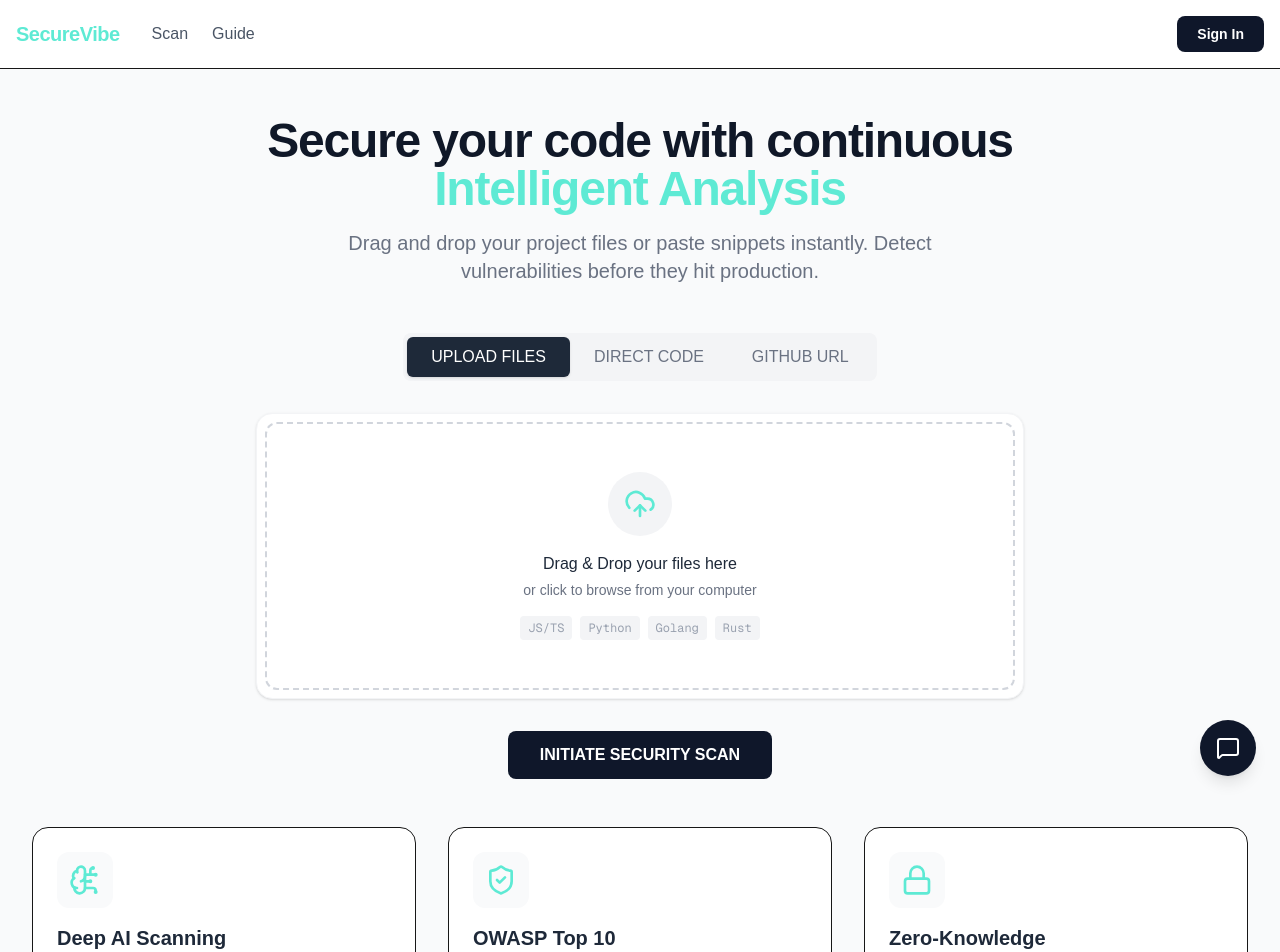
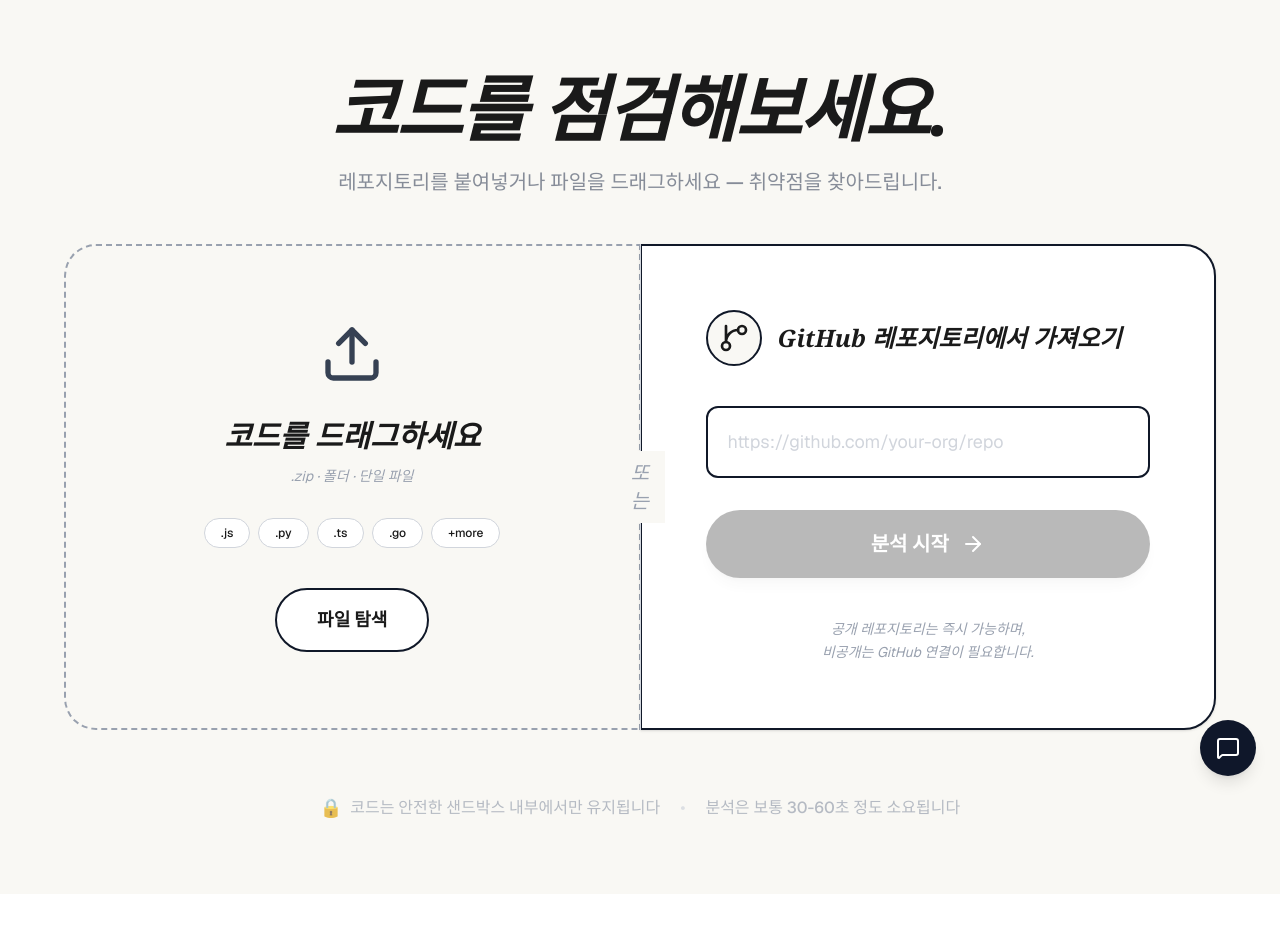
Before and after one commit to dev-somi/secure_vibe_week7, a Next.js app: page / in a window 1280 px wide. Shown: the top 952 px of the page. After the commit the page ends 894 px from the top, so only its background shows below. Built offline with nearby package versions, Linux system fonts and the light colour scheme.

Commit message:
feat: UI 한국어로 수정

```diff
--- a/app/page.tsx
+++ b/app/page.tsx
@@ -1,201 +1,145 @@
 'use client'
 
-import { useState } from 'react'
+import { useState, useRef, DragEvent } from 'react'
 import { useRouter } from 'next/navigation'
-import NavBar from '@/src/presentation/components/layout/NavBar'
-import ScanInputSelector from '@/src/presentation/components/features/ScanInputSelector'
-import FileDropzone from '@/src/presentation/components/features/FileDropzone'
-import CodeEditorInput from '@/src/presentation/components/features/CodeEditorInput'
-import GithubInput from '@/src/presentation/components/features/GithubInput'
-import SecurityInfoCard from '@/src/presentation/components/features/SecurityInfoCard'
-import { ScanMode } from '@/src/domain/entities/ScanType'
-import { SecurityFeature } from '@/src/domain/entities/SecurityFeature'
-
-const SECURITY_FEATURES: SecurityFeature[] = [
-  {
-    id: 'ai-scan',
-    title: 'Deep AI Scanning',
-    description: 'Advanced AI analysis to detect zero-day vulnerabilities and complex logic flaws that traditional scanners miss.',
-    iconType: 'ai'
-  },
-  {
-    id: 'owasp',
-    title: 'OWASP Top 10',
-    description: 'Complete coverage of OWASP top 10 security risks including Injection, Broken Authentication, and XSS.',
-    iconType: 'shield'
-  },
-  {
-    id: 'zk',
-    title: 'Zero-Knowledge',
-    description: 'Your code never leaves your browser. All static analysis is performed locally for ultimate privacy.',
-    iconType: 'lock'
-  }
-]
+import { Upload, GitBranch, ArrowRight } from 'lucide-react'
 
 export default function Home() {
-  const [scanMode, setScanMode] = useState<ScanMode>('UPLOAD_FILES')
-  const [selectedFiles, setSelectedFiles] = useState<File[]>([])
-  const [codeContent, setCodeContent] = useState('')
   const [githubUrl, setGithubUrl] = useState('')
-  const [language, setLanguage] = useState('.py')
-  const [errorMsg, setErrorMsg] = useState<string | null>(null)
+  const [isScanning, setIsScanning] = useState(false)
+  const [isDragging, setIsDragging] = useState(false)
+  const router = useRouter()
+  const fileInputRef = useRef<HTMLInputElement>(null)
 
-  const router = useRouter()
+  const handleScan = () => {
+    if (!githubUrl.trim()) return
+    setIsScanning(true)
 
-  // 새로 추가된 상태: 검사 진행 여부와 서버에서 받은 결과를 저장합니다.
-  const [isScanning, setIsScanning] = useState(false)
-  const [scanResults, setScanResults] = useState<any[] | null>(null)
-
-  const handleFilesSelected = (files: File[]) => {
-    setErrorMsg(null)
-    setScanResults(null)
-    setSelectedFiles(files)
-  }
-
-  const handleError = (msg: string) => {
-    setErrorMsg(msg)
-  }
-
-  // Mock Scan function
-  const executeScan = async () => {
-    if (scanMode === 'UPLOAD_FILES' && selectedFiles.length === 0) {
-      setErrorMsg('업로드할 파일을 선택해주세요.')
-      return
-    }
-    if (scanMode === 'DIRECT_CODE' && !codeContent.trim()) {
-      setErrorMsg('검사할 코드를 입력해주세요.')
-      return
-    }
-    if (scanMode === 'GITHUB_URL' && !githubUrl.trim()) {
-      setErrorMsg('GitHub URL을 입력해주세요.')
-      return
-    }
-
-    setIsScanning(true)
-    setErrorMsg(null)
-    setScanResults(null)
-
-    // Simulate network delay for scanning
+    // 분석 진행 시뮬레이션
     setTimeout(() => {
       setIsScanning(false)
-      // Route to dummy data dashboard
-      router.push('/analysis/101')
+      router.push('/analysis/1')
     }, 1500)
   }
 
+  const handleFileDrop = (e: DragEvent<HTMLDivElement>) => {
+    e.preventDefault()
+    setIsDragging(false)
+
+    setIsScanning(true)
+    setTimeout(() => {
+      setIsScanning(false)
+      router.push('/analysis/1')
+    }, 1000)
+  }
+
   return (
-    <div className="min-h-screen bg-gray-50 flex flex-col font-[Arial,Helvetica,sans-serif]">
-      <NavBar />
+    <main className="min-h-screen bg-[#F9F8F4] flex flex-col items-center justify-center p-4 md:p-8 font-sans text-[#1A1A1A]">
 
-      <main className="flex-1 flex flex-col pt-12 max-w-7xl mx-auto w-full px-4 sm:px-6 lg:px-8">
-
-        {/* Header Section */}
+      <div className="max-w-6xl w-full flex flex-col items-center py-10">
+        {/* 헤더 섹션 */}
         <div className="text-center mb-12">
-          <h1 className="text-5xl font-extrabold text-gray-900 tracking-tight mb-4">
-            Secure your code with continuous <br /> <span className="text-obsidian-green">Intelligent Analysis</span>
+          <h1 className="text-4xl md:text-7xl font-bold mb-6 italic tracking-tight leading-none" style={{ fontFamily: 'Georgia, serif' }}>
+            코드를 점검해보세요.
           </h1>
-          <p className="text-xl text-gray-500 max-w-2xl mx-auto">
-            Drag and drop your project files or paste snippets instantly. Detect vulnerabilities before they hit production.
+          <p className="text-gray-500 text-lg md:text-xl font-medium max-w-2xl mx-auto opacity-80">
+            레포지토리를 붙여넣거나 파일을 드래그하세요 — 취약점을 찾아드립니다.
           </p>
         </div>
 
-        {/* Input area */}
-        <div className="max-w-3xl mx-auto w-full mb-8 relative z-10">
-          <ScanInputSelector currentMode={scanMode} onChange={setScanMode} />
+        {/* 메인 인터페이스 카드 섹션 */}
+        <div className="flex flex-col md:flex-row w-full items-stretch justify-center gap-0 mb-16 relative">
 
-          <div className="bg-white rounded-2xl shadow-sm border border-gray-100 p-2">
-            {scanMode === 'UPLOAD_FILES' ? (
-              <FileDropzone onFilesSelected={handleFilesSelected} onError={handleError} />
-            ) : scanMode === 'GITHUB_URL' ? (
-              <div className="p-8 pb-4">
-                <GithubInput
-                  value={githubUrl}
-                  onChange={(val) => { setErrorMsg(null); setGithubUrl(val); }}
-                  onSubmit={executeScan}
-                />
+          {/* 왼쪽: 파일 업로드 영역 */}
+          <div
+            className={`flex-1 border-2 border-dashed border-gray-400 rounded-[2rem] md:rounded-r-none p-10 md:p-16 flex flex-col items-center justify-center transition-all bg-transparent z-10 ${
+              isDragging ? 'bg-white/40 border-gray-900 shadow-xl scale-[1.02]' : ''
+            }`}
+            onDragOver={(e) => { e.preventDefault(); setIsDragging(true); }}
+            onDragLeave={() => setIsDragging(false)}
+            onDrop={handleFileDrop}
+          >
+            <Upload className="w-16 h-16 text-gray-700 mb-8" />
+            <h2 className="text-2xl md:text-3xl font-bold mb-3 italic" style={{ fontFamily: 'Georgia, serif' }}>코드를 드래그하세요</h2>
+            <p className="text-gray-400 text-sm mb-8 italic">.zip · 폴더 · 단일 파일</p>
+
+            <div className="flex flex-wrap gap-2 mb-10 justify-center">
+              {['.js', '.py', '.ts', '.go', '+more'].map(ext => (
+                <span key={ext} className="border border-gray-300 rounded-full px-4 py-1.5 text-xs font-medium bg-white">
+                  {ext}
+                </span>
+              ))}
+            </div>
+
+            <button
+              onClick={() => fileInputRef.current?.click()}
+              className="bg-white border-2 border-gray-900 rounded-full px-10 py-4 font-bold text-lg hover:shadow-[6px_6px_0px_0px_rgba(0,0,0,1)] transition-all active:translate-y-1 active:shadow-none z-20"
+            >
+              파일 탐색
+            </button>
+            <input type="file" ref={fileInputRef} className="hidden" multiple />
+          </div>
+
+          {/* 중앙 구분선 및 '또는' (데스크탑용) */}
+          <div className="hidden md:flex items-center justify-center px-0 relative z-20 mx-[-1px]">
+            <div className="h-full w-[1px] bg-gray-300"></div>
+            <span className="bg-[#F9F8F4] px-4 py-2 text-gray-400 italic font-serif text-xl absolute">
+              또는
+            </span>
+          </div>
+
+          {/* 중앙 '또는' (모바일용) */}
+          <div className="md:hidden flex items-center justify-center py-8 relative w-full overflow-hidden">
+            <div className="h-[1px] w-full bg-gray-300"></div>
+            <span className="bg-[#F9F8F4] px-4 py-1 text-gray-400 italic font-serif text-lg absolute">
+              또는
+            </span>
+          </div>
+
+          {/* 오른쪽: GitHub 입력 영역 */}
+          <div className="flex-1 border-2 border-gray-900 rounded-[2rem] md:rounded-l-none p-10 md:p-16 flex flex-col items-center justify-center bg-white shadow-sm z-10">
+            <div className="flex items-center gap-4 self-start mb-10">
+              <div className="border-2 border-gray-900 rounded-full p-2.5 bg-[#F9F8F4]">
+                <GitBranch className="w-8 h-8" />
               </div>
-            ) : (
-              <>
-                <CodeEditorInput value={codeContent} onChange={(val) => {
-                  setErrorMsg(null)
-                  setScanResults(null)
-                  setCodeContent(val)
-                }} />
-                <select
-                  value={language}
-                  onChange={(e) => setLanguage(e.target.value)}
-                  className="mt-2 ml-2 p-1 text-sm border border-gray-200 rounded-lg bg-gray-50 text-gray-700"
-                >
-                  <option value=".py">Python</option>
-                  <option value=".js">JavaScript</option>
-                  <option value=".java">Java</option>
-                  <option value=".c">C/C++</option>
-                </select>
-              </>
-            )}
-            {errorMsg && <p className="text-red-500 mt-2 text-sm text-center font-medium">{errorMsg}</p>}
-            {scanMode === 'UPLOAD_FILES' && selectedFiles.length > 0 && (
-              <div className="mt-4 flex flex-wrap gap-2 justify-center">
-                {selectedFiles.map(f => (
-                  <span key={f.name} className="px-3 py-1 bg-teal-50 text-teal-800 rounded-full text-xs font-medium border border-teal-200">
-                    {f.name}
-                  </span>
-                ))}
-              </div>
-            )}
+              <span className="text-xl md:text-2xl font-bold italic" style={{ fontFamily: 'Georgia, serif' }}>GitHub 레포지토리에서 가져오기</span>
+            </div>
+
+            <div className="w-full relative mb-8">
+              <input
+                type="text"
+                placeholder="https://github.com/your-org/repo"
+                className="w-full border-2 border-gray-900 rounded-xl p-5 text-lg focus:outline-none focus:ring-0 placeholder:text-gray-300 bg-white"
+                value={githubUrl}
+                onChange={(e) => setGithubUrl(e.target.value)}
+              />
+            </div>
+
+            <button
+              onClick={handleScan}
+              disabled={isScanning || !githubUrl.trim()}
+              className="w-full bg-[#1A1A1A] text-white rounded-full py-5 flex items-center justify-center gap-3 font-bold text-xl hover:bg-black transition-all disabled:opacity-30 disabled:cursor-not-allowed group shadow-lg"
+            >
+              {isScanning ? '분석 중...' : '분석 시작'}
+              {!isScanning && <ArrowRight className="w-6 h-6 group-hover:translate-x-1 transition-transform" />}
+            </button>
+
+            <p className="mt-10 text-gray-400 text-sm text-center leading-relaxed italic">
+              공개 레포지토리는 즉시 가능하며,<br />
+              비공개는 GitHub 연결이 필요합니다.
+            </p>
           </div>
         </div>
 
-        {/* 기존 ScanAction 컴포넌트를 대체하는 스캔 버튼 */}
-        <div className="flex justify-center mb-12">
-          <button
-            onClick={executeScan}
-            disabled={isScanning}
-            className={`px-8 py-3 rounded-lg font-bold text-white transition-colors ${
-              isScanning ? 'bg-gray-400 cursor-not-allowed' : 'bg-[#0f172a] hover:bg-obsidian-green hover:text-[#0f172a]'
-            }`}
-          >
-            {isScanning ? '분석 진행 중...' : 'INITIATE SECURITY SCAN'}
-          </button>
+        {/* 하단 푸터 정보 */}
+        <div className="text-gray-400 text-sm md:text-base flex flex-col md:flex-row items-center gap-2 font-medium opacity-70">
+          <span className="flex items-center gap-2">
+            <span className="text-lg">🔒</span> 코드는 안전한 샌드박스 내부에서만 유지됩니다
+          </span>
+          <span className="hidden md:inline mx-3 text-gray-300">•</span>
+          <span>분석은 보통 30-60초 정도 소요됩니다</span>
         </div>
-
-        {/* 서버 분석 결과 출력 영역 */}
-        {scanResults && (
-          <div className="max-w-3xl mx-auto w-full mb-12 p-6 bg-white rounded-xl shadow-sm border border-gray-200">
-            <h3 className="text-2xl font-bold mb-4">
-              {scanResults.length === 0 ? (
-                 <span className="text-green-600">✅ 보안 취약점이 발견되지 않았습니다. 안전한 코드입니다!</span>
-              ) : (
-                 <span className="text-red-600">🚨 총 {scanResults.length}개의 보안 위협이 발견되었습니다.</span>
-              )}
-            </h3>
-
-            <div className="space-y-4">
-              {scanResults.map((vuln, index) => (
-                <div key={index} className="p-4 bg-red-50 border-l-4 border-red-500 rounded-r-md">
-                  <p className="font-semibold text-red-900">
-                    [{index + 1}] 라인 {vuln.start.line} - 심각도: {vuln.extra.severity}
-                  </p>
-                  <p className="text-sm text-gray-600 mb-2">
-                    분류: {vuln.extra.metadata?.cwe ? vuln.extra.metadata.cwe[0] : '분류 없음'}
-                  </p>
-                  <p className="text-gray-800 font-mono text-sm bg-red-100 p-2 rounded mt-2">
-                    {vuln.extra.message}
-                  </p>
-                </div>
-              ))}
-            </div>
-          </div>
-        )}
-
-        {/* Responsive Grid for Security Info Cards */}
-        <div className="grid grid-cols-1 md:grid-cols-3 gap-8 mt-auto pb-16">
-          {SECURITY_FEATURES.map(feature => (
-            <SecurityInfoCard key={feature.id} feature={feature} />
-          ))}
-        </div>
-
-      </main>
-    </div>
+      </div>
+    </main>
   )
 }
--- a/src/presentation/components/mock/dummyData.ts
+++ b/src/presentation/components/mock/dummyData.ts
@@ -1,5 +1,29 @@
+export interface Vulnerability {
+    vuln_id: number;
+    task_id: number;
+    cwe_id: number;
+    severity: "critical" | "high" | "medium" | "low";
+    line_number: number;
+    content: {
+        title: string;
+        file: string;
+        risk_scenario: string;
+        fix_direction: string;
+        code_before: string;
+        code_after: string;
+    };
+}
+
+export interface AnalysisResult {
+    task_id: number;
+    project_id: number;
+    status: "completed" | "pending" | "failed";
+    source_url: string;
+    vulnerabilities: Vulnerability[];
+}
+
 // 분석 결과 더미데이터
-export const dummyAnalysis = {
+export const dummyAnalysis: AnalysisResult = {
     task_id: 1,
     project_id: 1,
     status: "completed",
@@ -38,11 +62,18 @@ export const dummyAnalysis = {
     ]
 }
 
-// 배포 가능 여부 계산
-export const getDeployStatus = (vulnerabilities) => {
-    const hasCritical = vulnerabilities.some(v => v.severity === "critical")
-    const hasHigh = vulnerabilities.some(v => v.severity === "high")
-    if (hasCritical) return "danger"    // ❌
-    if (hasHigh) return "caution"       // ⚠️
-    return "safe"                       // ✅
+/**
+ * 배포 가능 여부 상태를 반환합니다.
+ * @param vulnerabilities 취약점 목록
+ * @returns "danger" | "caution" | "safe"
+ */
+export const getDeployStatus = (vulnerabilities: Vulnerability[]): "danger" | "caution" | "safe" => {
+    if (!vulnerabilities || vulnerabilities.length === 0) return "safe";
+
+    const hasCritical = vulnerabilities.some(v => v.severity === "critical");
+    const hasHigh = vulnerabilities.some(v => v.severity === "high");
+
+    if (hasCritical) return "danger";    // ❌
+    if (hasHigh) return "caution";       // ⚠️
+    return "safe";                       // ✅
 }
```
Also changed, not shown: design/home.png (added).
